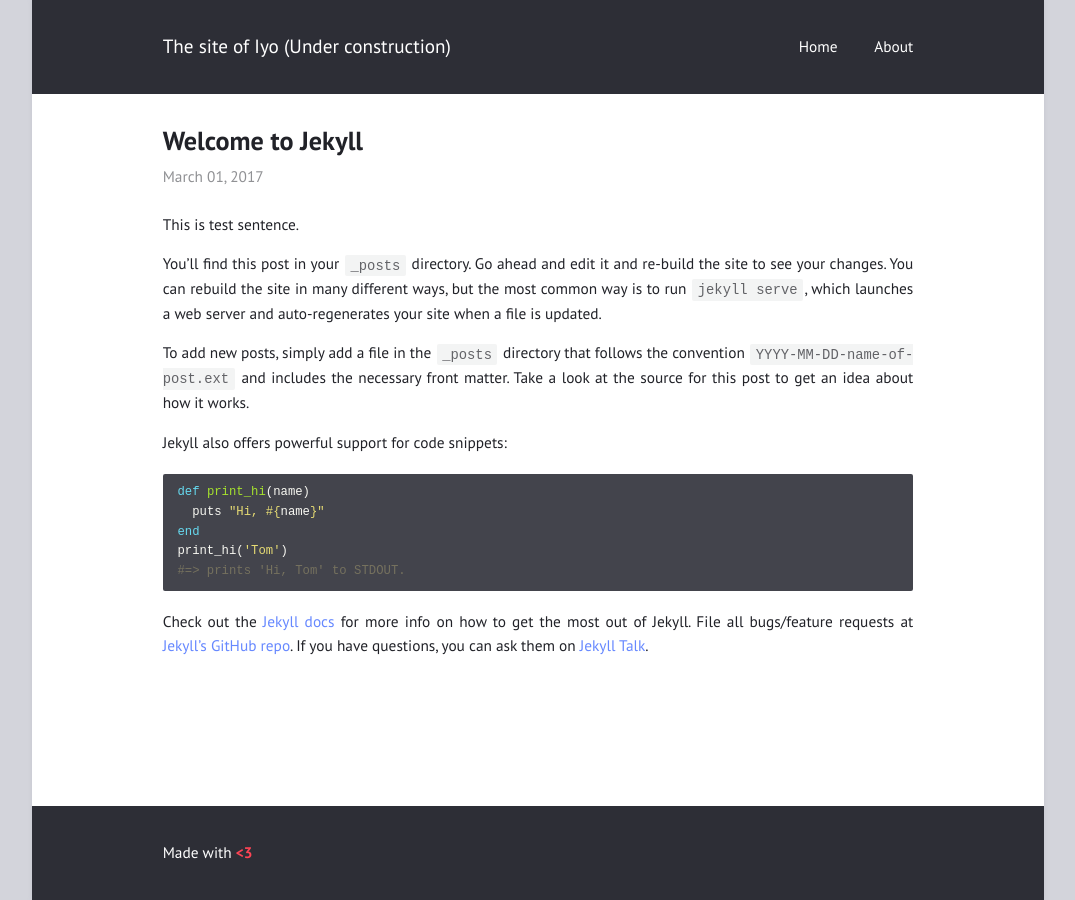
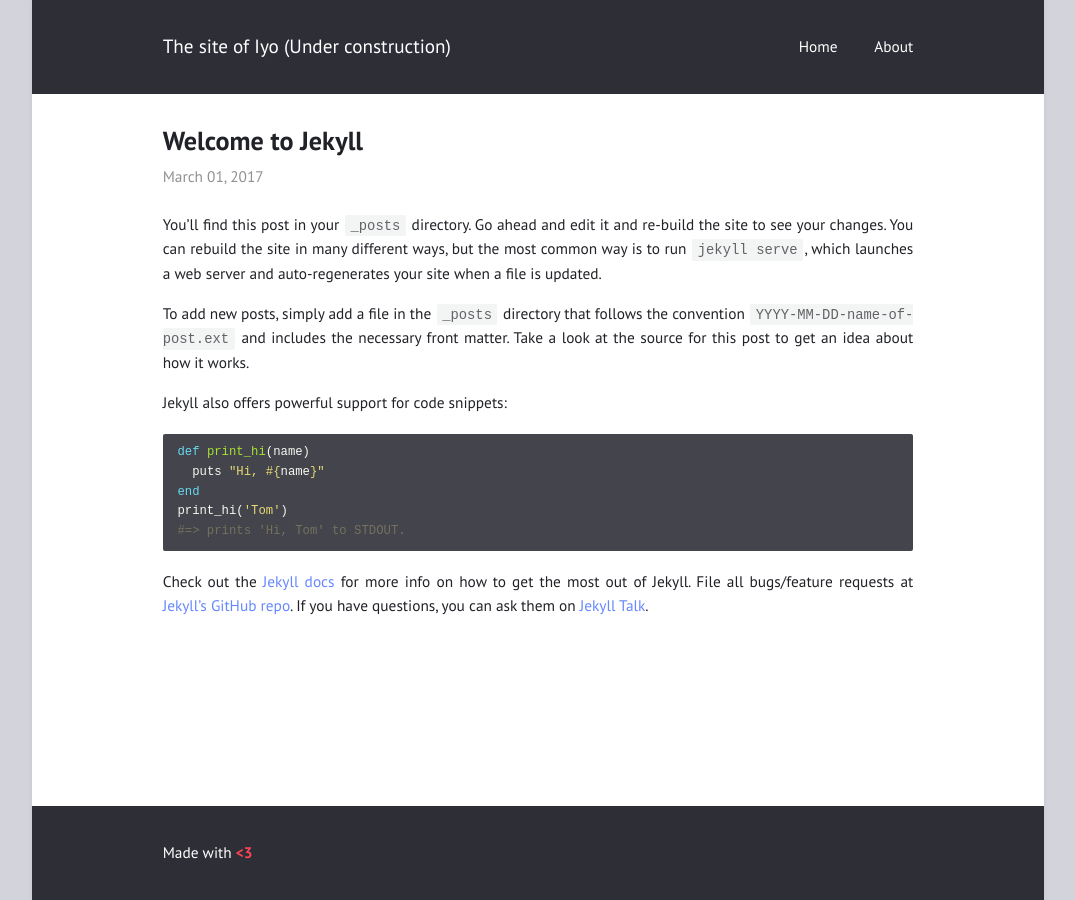
Before and after one commit to iyo1240/iyo1240.github.io, a Jekyll site: the page built from docs/_posts/2017-03-01-welcome-to-jekyll.md, in a window 1280 px wide. Shown: the whole page, without its empty margins (102-1177 px from the left). Built offline with Jekyll 4.4.1, drawn with Linux system fonts in a browser that asks for light colours.

Commit message:
Update 2017-03-01-welcome-to-jekyll.md

```diff
--- a/docs/_posts/2017-03-01-welcome-to-jekyll.md
+++ b/docs/_posts/2017-03-01-welcome-to-jekyll.md
@@ -2,8 +2,6 @@
 title: "Welcome to Jekyll"
 layout: post
 ---
-
-This is test sentence.
 
 You’ll find this post in your `_posts` directory. Go ahead and edit it and re-build the site to see your changes. You can rebuild the site in many different ways, but the most common way is to run `jekyll serve`, which launches a web server and auto-regenerates your site when a file is updated.
 
```
